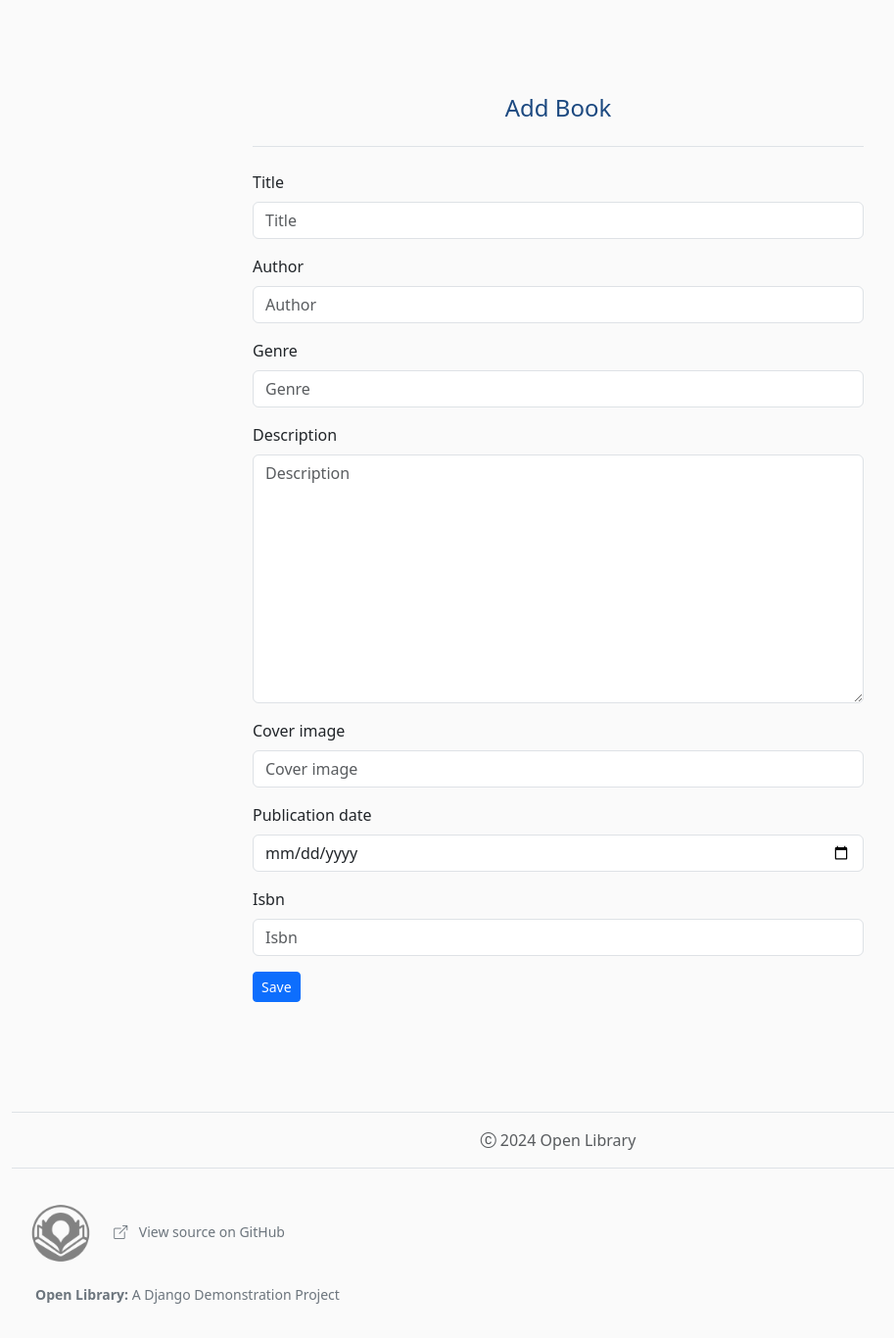
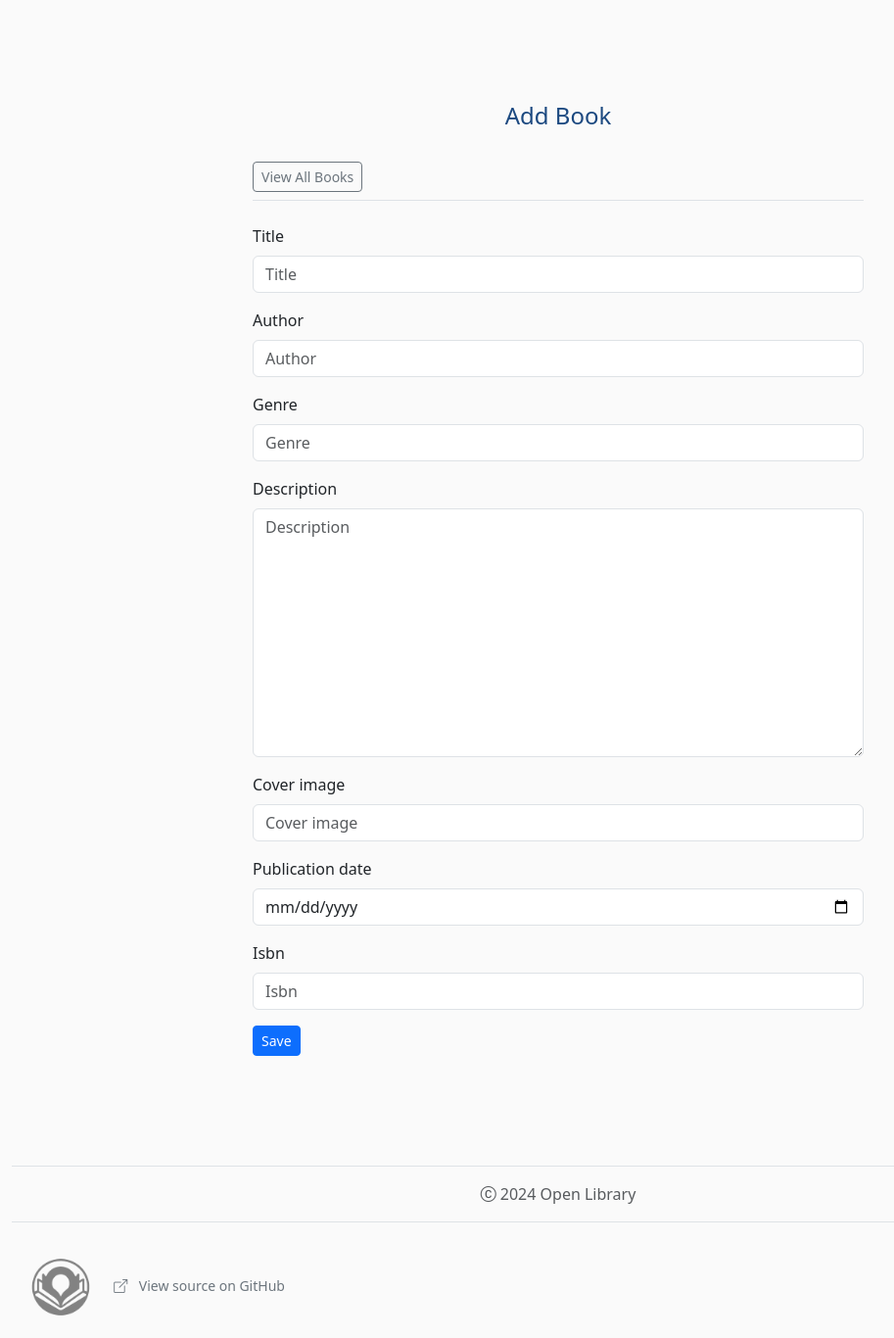
Before and after one commit to forhadakhan/open-library, a Django app: page /catalogue/book/add/ in a window 1280 px wide. Shown: the part 115-1481 px from the top of the page at 98% size, without its empty margins (70-983 px from the left). Before the commit the page ends 1446 px from the top, so only its background shows below. Run offline with Django 5.2, Linux system fonts and the light colour scheme; the visitor is signed in with stand-in values (Sample User, id 1); some libraries are stand-ins or nearby versions.

Commit message:
misc: clean code

```diff
--- a/catalogue/templates/catalogue/book_add.html
+++ b/catalogue/templates/catalogue/book_add.html
@@ -1,28 +1,30 @@
-{% extends 'base.html' %}
+{% extends "base.html" %}
 {% load static %}
 {# Load the tag library #}
 {% load django_bootstrap5 %}
-
 {# Load CSS and JavaScript #}
 {% bootstrap_css %}
 {% bootstrap_javascript %}
-
 {% block title %}
   Add Book
-{% endblock %}
-
+{% endblock title %}
 {% block header %}
-  {% include 'navbar.html' with active_page='add_book' %}
-{% endblock %}
-
+  {% include "navbar.html" with active_page="add_book" %}
+{% endblock header %}
 {% block content %}
-  <section class="mx-auto my-5 px-2 py-5" style="max-width: 640px;">
-    <h1 class="h4 text-center border-bottom mb-4 pb-4 maintextColor">Add Book</h1>
-
-  <form method="post" enctype="multipart/form-data">
-    {% csrf_token %}
-    {% bootstrap_form form %}
-    <button type="submit" class="btn btn-sm btn-primary">Save</button>
-  </form>
+  <section class="mx-auto my-5 px-2 py-5 width-40">
+    <div class="mb-4 py-2 border-bottom">
+      <h1 class="h4 text-center pb-4 maintextColor">
+        Add Book
+      </h1>
+      <a href="{% url 'all_books' %}" class="btn btn-sm btn-outline-secondary">View All Books</a>
+    </div>
+    <form method="post" enctype="multipart/form-data">
+      {% csrf_token %}
+      {% bootstrap_form form %}
+      <button type="submit" class="btn btn-sm btn-primary">
+        Save
+      </button>
+    </form>
   </section>
-{% endblock %}
+{% endblock content %}
```
